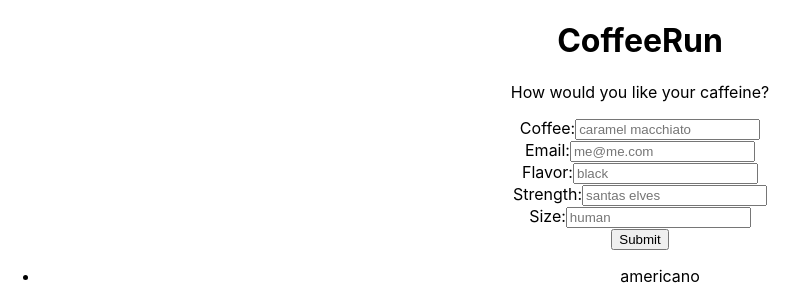
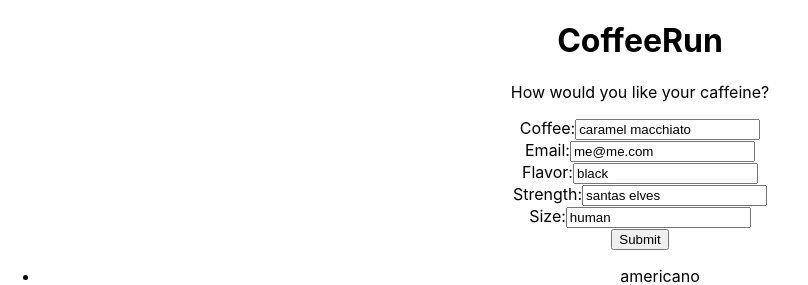
Before and after one commit to amelia678/coffee-react, a React (Create React App) app: page / in a window 1280 px wide. Shown: the top 285 px of the page, without its empty margins (0-808 px from the left). Built offline with nearby package versions, Linux system fonts and the light colour scheme.

Commit message:
submits coffee orders

```diff
--- a/src/CoffeeForm.js
+++ b/src/CoffeeForm.js
@@ -1,12 +1,19 @@
 import React, {Component} from 'react';
 
+const defaultOrder = {
+    coffee:'caramel macchiato',
+    emailAddress: 'me@me.com',
+    flavor: 'black',
+    strength: 'santas elves',
+    size: 'human'
+}
 
 class CoffeeForm extends Component {
     constructor(props) {
         super(props);
         this.state = {
-            term: '',
-            items: []
+            ...defaultOrder
+
         }
     }
 
@@ -16,10 +23,11 @@ class CoffeeForm extends Component {
             <div>
 
                 <p>How would you like your caffeine?</p>
-                <form>
+                <form onSubmit={this._doSubmit}>
                     <label>Coffee:
                     <input
-                    onChange={this._onChange}
+                    value= {this.state.coffee}
+                    onChange={this._updateCoffee}
                     placeholder="caramel macchiato"
 
                     />
@@ -27,7 +35,8 @@ class CoffeeForm extends Component {
                     <br></br>
                     <label>Email:
                     <input
-                    onChange={this._onChange}
+                    value = {this.state.emailAddress}
+                    onChange={this._updateEmail}
                     type='email'
                     placeholder="me@me.com"
 
@@ -36,7 +45,8 @@ class CoffeeForm extends Component {
                     <br></br>
                     <label>Flavor:
                     <input
-                    onChange={this._onChange}
+                    value = {this.state.flavor}
+                    onChange={this._updateFlavor}
                     placeholder="black"
 
                     />
@@ -44,7 +54,8 @@ class CoffeeForm extends Component {
                     <br></br>
                     <label>Strength:
                     <input
-                    onChange={this._onChange}
+                    value = {this.state.strength}
+                    onChange={this._updateStrength}
                     placeholder="santas elves"
 
                     />
@@ -52,7 +63,8 @@ class CoffeeForm extends Component {
                     <br></br>
                     <label>Size:
                     <input
-                    onChange={this._onChange}
+                    value= {this.state.size}
+                    onChange={this._updateSize}
                     placeholder="human"
 
                     />
@@ -64,10 +76,49 @@ class CoffeeForm extends Component {
         )
     }
 
-    _onChange = event => {
+    _doSubmit = event => {
+        console.log('submitted!')
+        event.preventDefault();
+        this.props.handleSubmit(this.state);
+        this._resetForm();
+    }
+
+    _resetForm = () => {
+        this.setState({...defaultOrder});
+    }
+
+    _updateCoffee = event => {
         console.log(event.target.value)
         this.setState({
-            term: event.target.value
+            coffee: event.target.value
+        })
+    }
+
+    _updateEmail = event => {
+        console.log(event.target.value)
+        this.setState({
+            emailAddress: event.target.value
+        })
+    }
+
+    _updateFlavor = event => {
+        console.log(event.target.value)
+        this.setState({
+            flavor: event.target.value
+        })
+    }
+
+    _updateStrength = event => {
+        console.log(event.target.value)
+        this.setState({
+            strength: event.target.value
+        })
+    }
+
+    _updateSize = event => {
+        console.log(event.target.value)
+        this.setState({
+            size: event.target.value
         })
     }
 }
--- a/src/CoffeeRun.js
+++ b/src/CoffeeRun.js
@@ -14,11 +14,20 @@ class CoffeeRun extends Component {
         return (
             <div>
                 <h1>CoffeeRun</h1>
-                <CoffeeForm />
+                <CoffeeForm handleSubmit={this._addOrder} />
                 <OrderList />
             </div>
         )
     }
+
+    _addOrder = (order) => {
+        this.setState({
+            orders: [
+                ...this.state.orders,
+                order
+            ]
+        })
+    }
 }
 
 export default CoffeeRun ;
```
